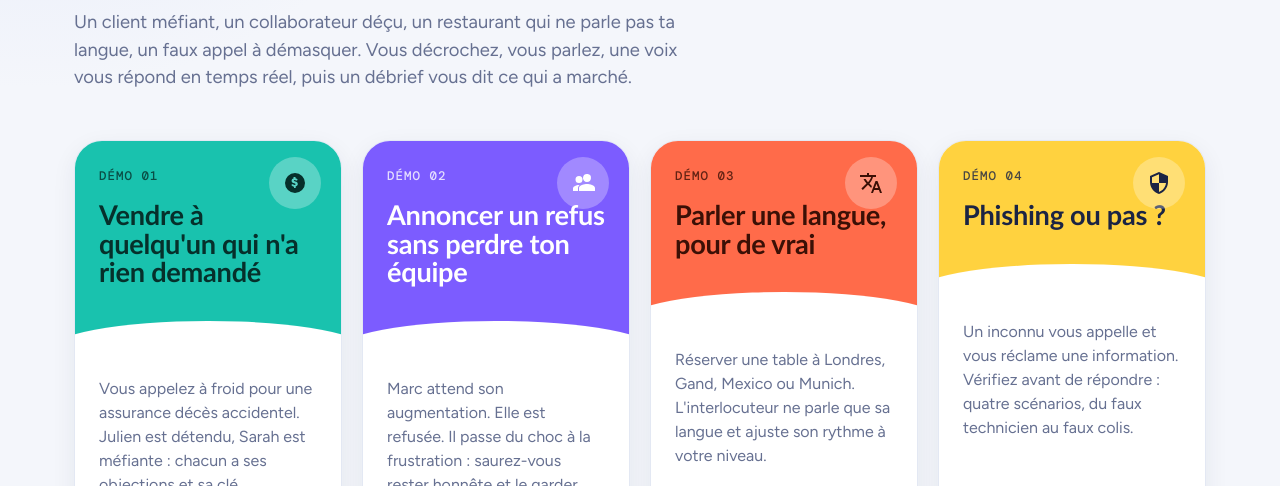
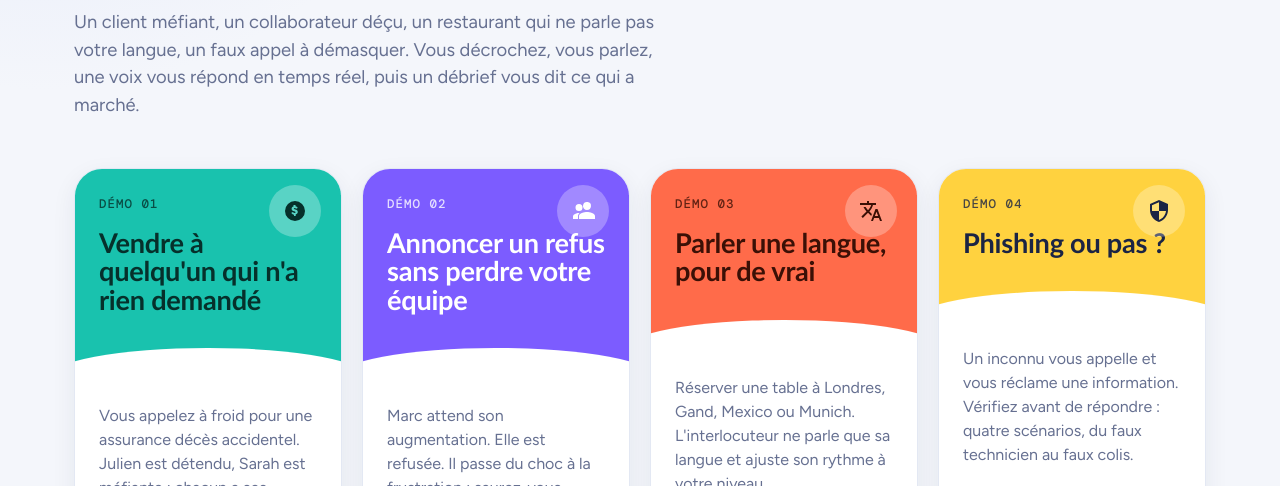
Before and after one commit to David-mydidactikstories/Simulateurs-4-experiences, a website: page public/index.html in a window 1280 px wide. Shown: the part 314-800 px from the top of the page. Drawn offline with nearby package versions, Linux system fonts and the light colour scheme; a web font is replaced by a local one.

Commit message:
Vouvoiement : deux reliquats sur l'accueil
Co-Authored-By: Claude Sonnet 5.5 <noreply@anthropic.com>
Claude-Session: https://claude.ai/code/session_012ZokmUsvniYY89kape8bri

```diff
--- a/public/index.html
+++ b/public/index.html
@@ -62,7 +62,7 @@
   <section class="hero">
     <span class="tag" style="background:#1b2444;color:#fff">Simulateurs vocaux</span>
     <h1>Apprendre en <em>parlant</em> vraiment</h1>
-    <p>Un client méfiant, un collaborateur déçu, un restaurant qui ne parle pas ta langue, un faux appel à démasquer. Vous décrochez, vous parlez, une voix vous répond en temps réel, puis un débrief vous dit ce qui a marché.</p>
+    <p>Un client méfiant, un collaborateur déçu, un restaurant qui ne parle pas votre langue, un faux appel à démasquer. Vous décrochez, vous parlez, une voix vous répond en temps réel, puis un débrief vous dit ce qui a marché.</p>
   </section>
 
   <div class="grid" id="cards">
@@ -71,7 +71,7 @@
       <div class="body"><p>Vous appelez à froid pour une assurance décès accidentel. Julien est détendu, Sarah est méfiante : chacun a ses objections et sa clé.</p><div class="chips"><span class="chip">Vente</span><span class="chip">2 clients</span><span class="chip">4 min</span></div><span class="go">Lancer la démo</span></div>
     </a>
     <a class="demo-card" href="/management/" style="--c:#7c5cff;--o:#ffffff;--s:#e8e2ff">
-      <div class="band"><span class="num">Démo 02</span><span class="ic"><svg viewBox="0 0 24 24"><path d="M16 11a4 4 0 10-3.9-5 4 4 0 003.9 5zM8 12a3.5 3.5 0 100-7 3.5 3.5 0 000 7zm8 1c-2.7 0-8 1.3-8 4v3h16v-3c0-2.7-5.3-4-8-4zM8 14c-.4 0-.8 0-1.3.1C4.6 14.5 2 15.6 2 17.5V20h5v-3c0-1.2.6-2.3 1.6-3.1-.2 0-.4.1-.6.1z"/></svg></span><h2>Annoncer un refus sans perdre ton équipe</h2></div>
+      <div class="band"><span class="num">Démo 02</span><span class="ic"><svg viewBox="0 0 24 24"><path d="M16 11a4 4 0 10-3.9-5 4 4 0 003.9 5zM8 12a3.5 3.5 0 100-7 3.5 3.5 0 000 7zm8 1c-2.7 0-8 1.3-8 4v3h16v-3c0-2.7-5.3-4-8-4zM8 14c-.4 0-.8 0-1.3.1C4.6 14.5 2 15.6 2 17.5V20h5v-3c0-1.2.6-2.3 1.6-3.1-.2 0-.4.1-.6.1z"/></svg></span><h2>Annoncer un refus sans perdre votre équipe</h2></div>
       <div class="body"><p>Marc attend son augmentation. Elle est refusée. Il passe du choc à la frustration : saurez-vous rester honnête et le garder motivé ?</p><div class="chips"><span class="chip">Management</span><span class="chip">Conversation difficile</span><span class="chip">5 min</span></div><span class="go">Lancer la démo</span></div>
     </a>
     <a class="demo-card" href="/langues/" style="--c:#ff6b4a;--o:#3b1006;--s:#ffe3dc">
```
